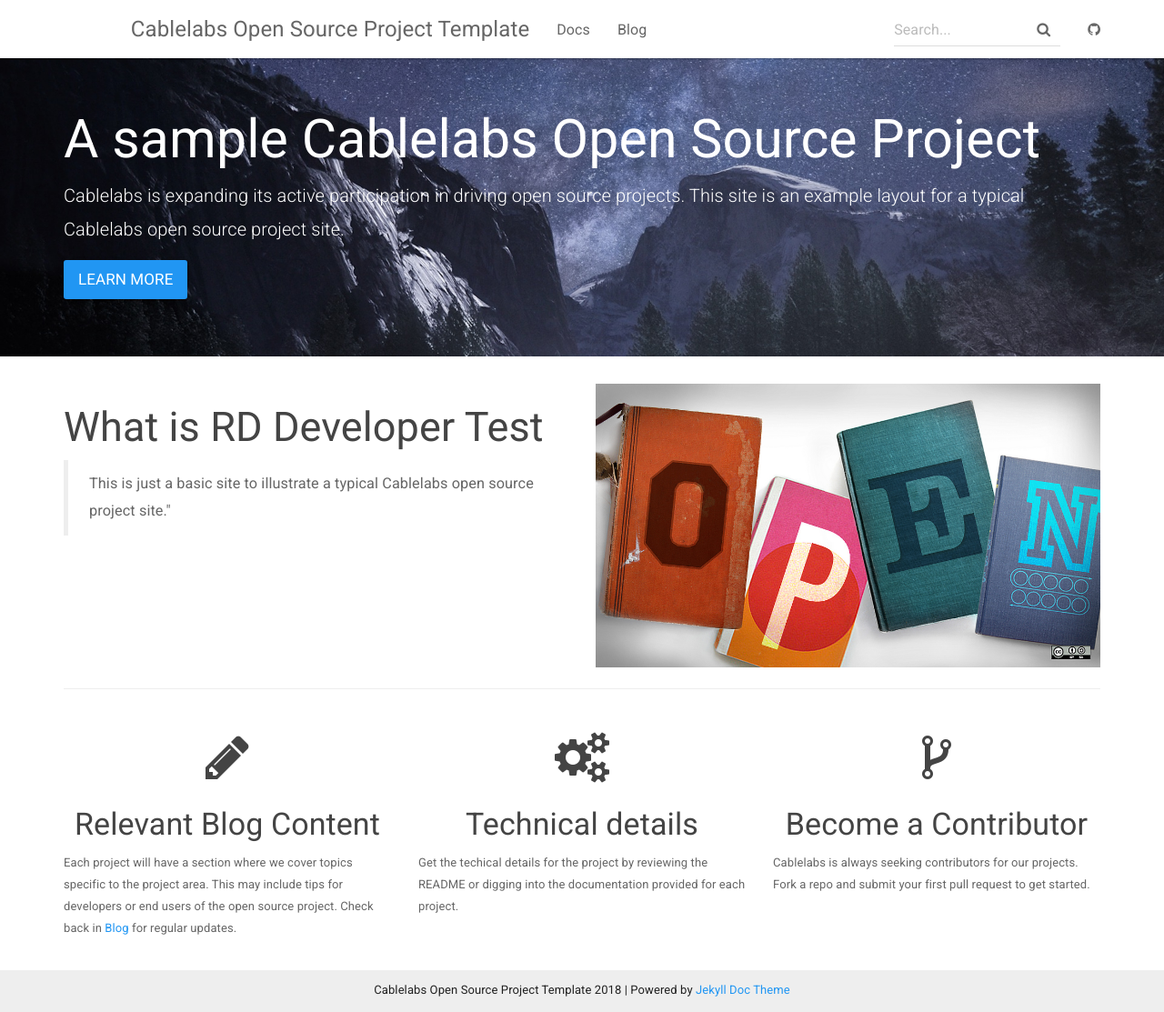
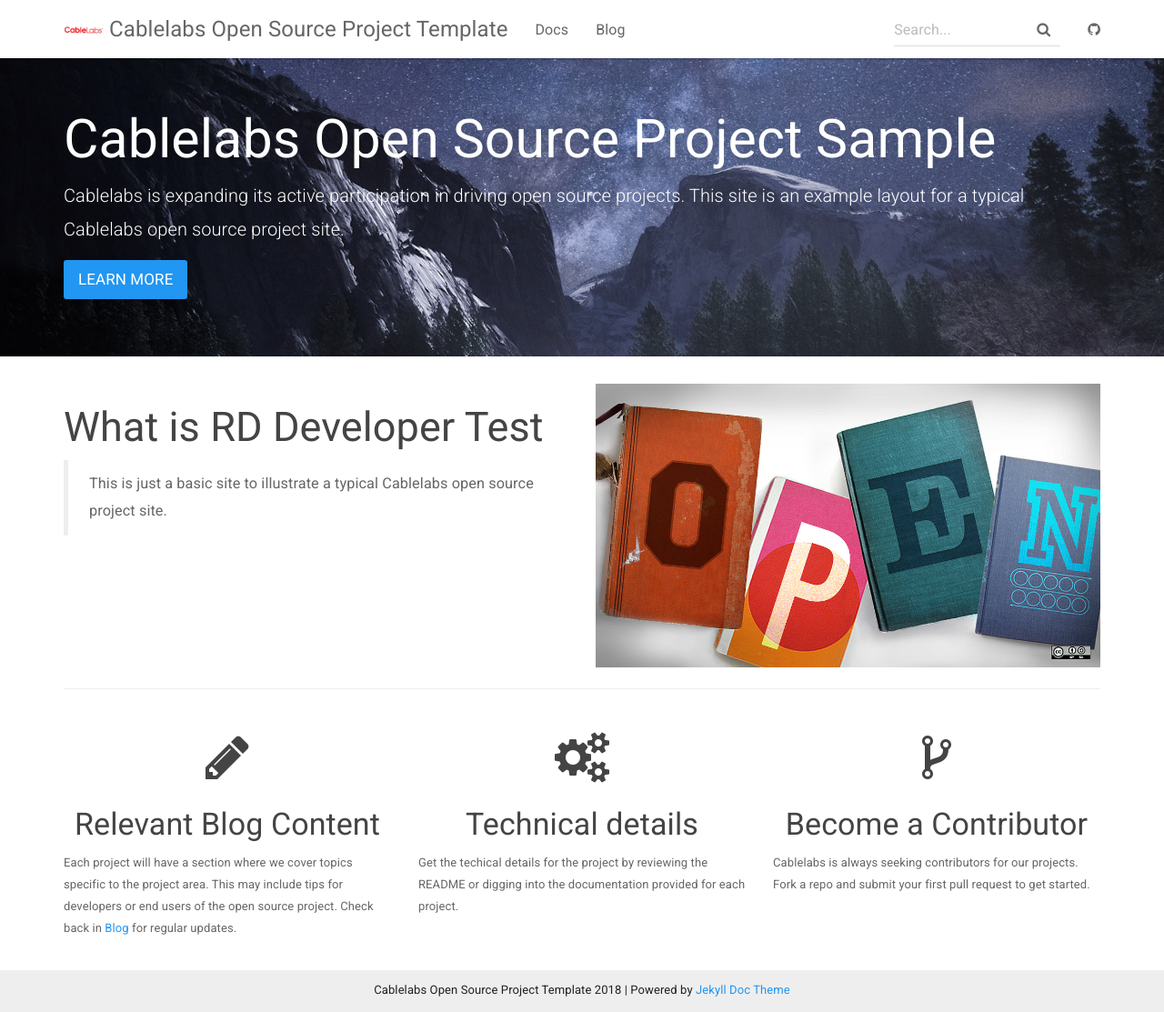
Before and after one commit to cablelabs/rd-dev-test, a Jekyll site: the page built from docs/index.html, in a window 1280 px wide and 1113 px high. Shown: the whole window at 91% size. Built offline with Jekyll 4.4.1, drawn with Linux system fonts in a browser that asks for light colours; nearby versions of some CDN libraries.

```diff
--- a/docs/index.html
+++ b/docs/index.html
@@ -4,7 +4,7 @@ layout: default
 
 <div class="header-container jumbotron">
     <div class="container">
-        <h1>A sample Cablelabs Open Source Project</h1>
+        <h1>Cablelabs Open Source Project Sample</h1>
         <p>Cablelabs is expanding its active participation in driving open source projects. This site is an example layout
         for a typical Cablelabs open source project site.</p>
         <p><a class="btn btn-primary btn-lg" href="{{ "/docs/home/" | prepend: site.baseurl }}" role="button">Learn more</a></p>
@@ -19,7 +19,7 @@ layout: default
             <h2 class="header-light regular-pad">What is RD Developer Test</h2>
             <blockquote>
               <p>This is just a basic site to illustrate a typical Cablelabs open source
-                project site."</p>
+                project site.</p>
             </blockquote>
         </div>
         <div class="col-md-6 text-center">
@@ -34,7 +34,7 @@ layout: default
             <h1 class="text-center"><i class="fa fa-pencil" aria-hidden="true"></i></h1>
             <h3 class="text-center">Relevant Blog Content</h3>
             <p>Each project will have a section where we cover topics specific to the project area.  This may include
-              tips for developers or end users of the open source project.  Check back in <a href="{{ "/blog/" | prepend: site.baseurl }}">Blog</a>
+              tips for developers or end users of the open source project.  Check back in <a href="{{ site.posts.first.url | prepend: site.baseurl }}">Blog</a>
               for regular updates.
             </p>
         </div>
```
Also changed, not shown: docs/_posts/2017-02-01-welcome-to-jekyll.md (deleted, +0 -25 lines), docs/_posts/2017-05-03-jekyll-doc-theme.md (deleted, +0 -8 lines), docs/_posts/2018-02-07-welcome-to-open-cablelabs.md (added, +9 -0 lines), docs/img/logonav.png.
